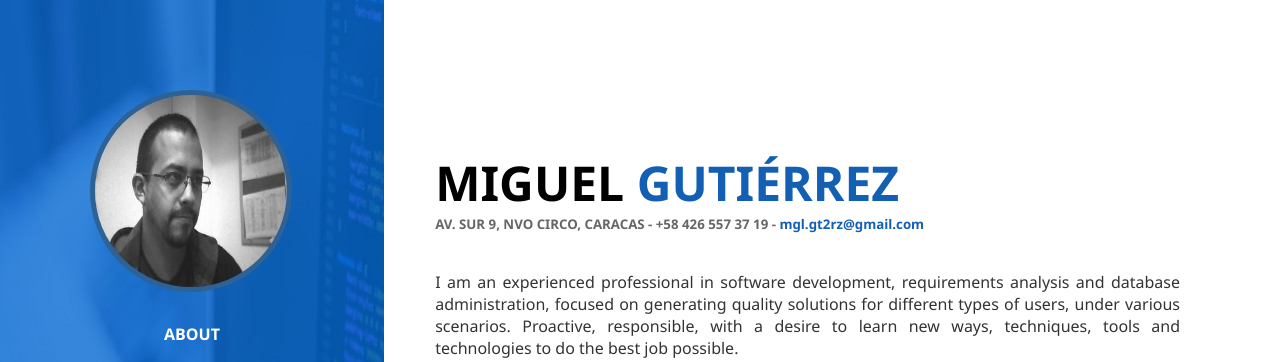
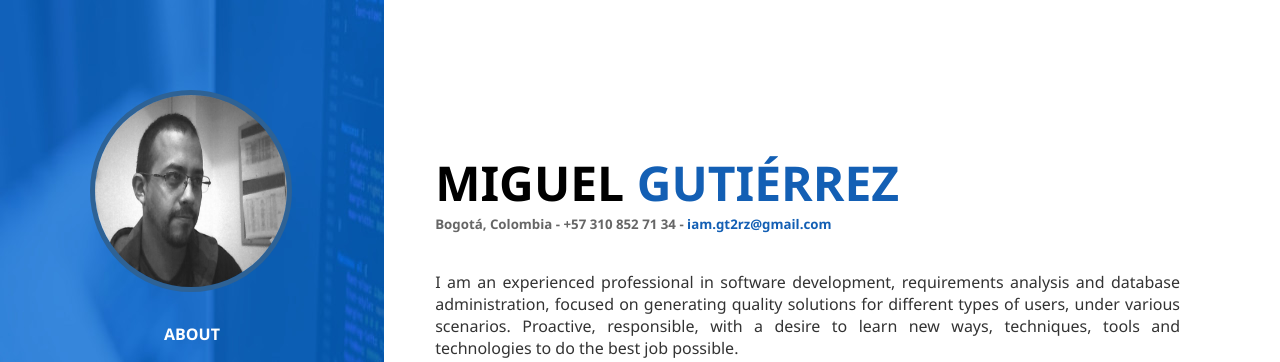
Before and after one commit to gt2rz/gt2rz.github.io, a plain HTML site: page index.html in a window 1280 px wide. Shown: the top 362 px of the page. Drawn offline with nearby package versions, Linux system fonts and the light colour scheme.

Commit message:
update index.html

```diff
--- a/index.html
+++ b/index.html
@@ -27,7 +27,7 @@
         <div class="content">
             <div id="about" class="seccion">
                 <h1>MIGUEL <span>GUTIÉRREZ</span></h1>
-                <h5>AV. SUR 9, NVO CIRCO, CARACAS - +58 426 557 37 19 - <span>mgl.gt2rz@gmail.com</span></h5>
+                <h5>Bogotá, Colombia - +57 310 852 71 34 - <span>iam.gt2rz@gmail.com</span></h5>
                 <br>
                 <p>
                     I am an experienced professional in software development, requirements analysis and database
```
